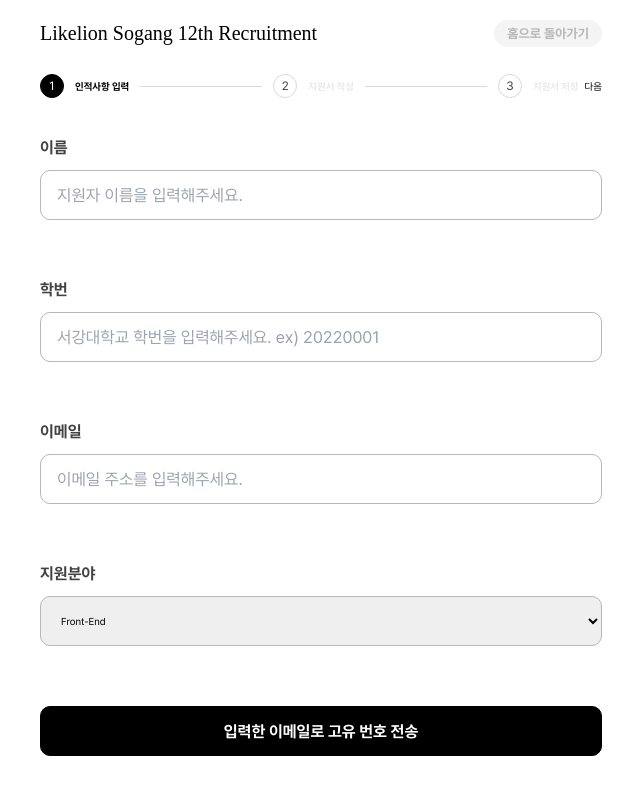
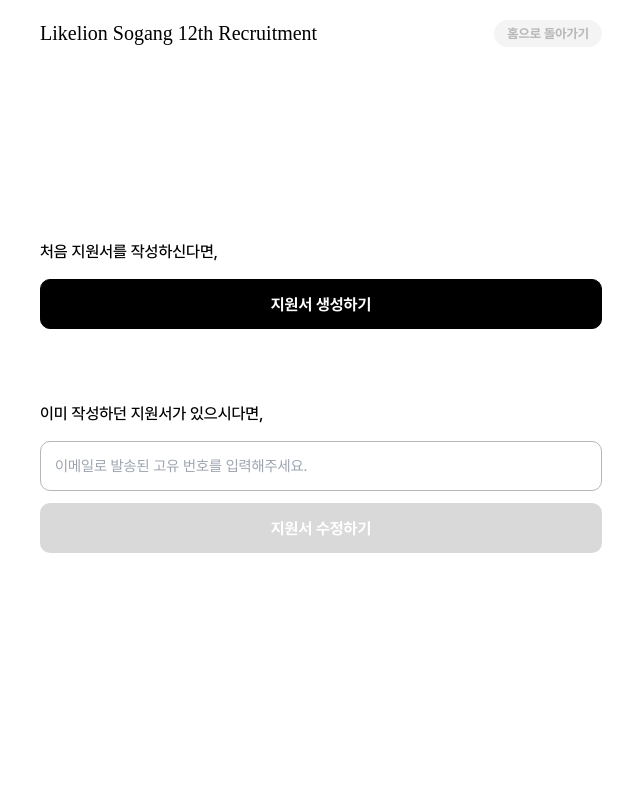
Before and after one commit to LIKELION-SOGANG/LIKELION-WEBSITE-CLIENT, a React (Create React App) app: page /recruit/apply in a window 1280 px wide. Shown: the top 794 px of the page, without its empty margins (319-959 px from the left). Built offline with nearby package versions, Linux system fonts and the light colour scheme.

Commit message:
Feat: 인적사항입력컴포넌트 구현#3

```diff
--- a/src/components/Recruit/ExistingApplication.jsx
+++ b/src/components/Recruit/ExistingApplication.jsx
@@ -1,14 +1,20 @@
 import React, { useState } from 'react';
 import styled from 'styled-components';
 
-const ExistingApplication = () => {
+const ExistingApplication = ({ onGoNext, onExistingApplication }) => {
   const [isValid, setIsValid] = useState(false);
 
   const handleInputChange = (event) => {
     const inputlength = event.target.value.length;
-    console.log(isValid);
-    console.log(inputlength);
+    // console.log(isValid);
+    // console.log(inputlength);
     setIsValid(inputlength === 6);
+  };
+  const handleButtonClick = () => {
+    if (isValid) {
+      onExistingApplication();
+      onGoNext();
+    }
   };
   return (
     <div>
@@ -19,7 +25,7 @@
         style={{ fontSize: '1.5rem' }}
         onChange={handleInputChange}
       />
-      <Button isValid={isValid}>
+      <Button isValid={isValid} onClick={handleButtonClick}>
         <ButtonText>지원서 수정하기</ButtonText>
       </Button>
     </div>
--- a/src/components/Recruit/Form.jsx
+++ b/src/components/Recruit/Form.jsx
@@ -1,22 +1,37 @@
-import React from 'react';
+import React, { useState } from 'react';
 import styled from 'styled-components';
 import InputField from './InputField';
 
 const Form = () => {
+  const [name, setName] = useState('');
+  const [studentId, setStudentId] = useState('');
+  const [email, setEmail] = useState('');
+  const [field, setField] = useState('');
   const handleNameChange = (event) => {
-    console.log('Name:', event.target.value);
+    setName(event.target.value);
+    // console.log('Name:', event.target.value);
   };
 
   const handleStudentIdChange = (event) => {
-    console.log('Student ID:', event.target.value);
+    setStudentId(event.target.value);
+    // console.log('Student ID:', event.target.value);
   };
 
   const handleEmailChange = (event) => {
-    console.log('Email:', event.target.value);
+    setEmail(event.target.value);
+    // console.log('Email:', event.target.value);
   };
 
   const handleFieldChange = (event) => {
-    console.log('Field:', event.target.value);
+    setField(event.target.value);
+    // console.log('Field:', event.target.value);
+  };
+
+  const handleSubmit = () => {
+    console.log('Name:', name);
+    console.log('Student ID:', studentId);
+    console.log('Email:', email);
+    console.log('Field:', field);
   };
   return (
     <div>
@@ -41,16 +56,19 @@
       <InputField
         label="지원분야"
         type="select"
-        placeholder="지원 분야를 선택해주세요."
         options={[
-          { label: 'Front-End', value: 'front' },
-          { label: 'Back-End', value: 'back' },
+          {
+            label: '지원 분야를 선택해주세요.',
+            value: '',
+          },
+          { label: 'Front-End', value: 'Front' },
+          { label: 'Back-End', value: 'Back' },
         ]}
         onChange={handleFieldChange}
       />
 
       <div>
-        <Button>
+        <Button onClick={handleSubmit}>
           <ButtonText>입력한 이메일로 고유 번호 전송</ButtonText>
         </Button>
       </div>
--- a/src/components/Recruit/InputField.jsx
+++ b/src/components/Recruit/InputField.jsx
@@ -1,12 +1,12 @@
 import React from 'react';
 import styled from 'styled-components';
 
-const InputField = ({ label, type, placeholder, options, onChange }) => {
+const InputField = ({ label, type, placeholder, options, onChange, value }) => {
   return (
     <FieldContainer>
       <Label>{label}</Label>
       {type === 'select' ? (
-        <Select onChange={onChange}>
+        <Select onChange={onChange} value={value}>
           {options.map((option, index) => (
             <option key={index} value={option.value}>
               {option.label}
@@ -18,7 +18,7 @@
           type={type}
           placeholder={placeholder}
           style={{ fontSize: '1.67rem' }}
-          onChange={onchange}
+          onChange={onChange}
         />
       )}
     </FieldContainer>
--- a/src/components/Recruit/NewApplication.jsx
+++ b/src/components/Recruit/NewApplication.jsx
@@ -1,11 +1,11 @@
 import React from 'react';
 import styled from 'styled-components';
 
-const NewApplication = () => {
+const NewApplication = ({ onNewApplication }) => {
   return (
     <div>
       <Text>처음 지원서를 작성하신다면,</Text>
-      <Button>
+      <Button onClick={onNewApplication}>
         <ButtonText>지원서 생성하기</ButtonText>
       </Button>
     </div>
--- a/src/components/Recruit/Progress.jsx
+++ b/src/components/Recruit/Progress.jsx
@@ -1,30 +1,25 @@
-import React, { useState } from 'react';
+import React, { useEffect, useState } from 'react';
 import styled from 'styled-components';
 
-const Progress = () => {
+const Progress = ({ step }) => {
   const steps = ['인적사항 입력', '지원서 작성', '지원서 저장'];
-  const [currentStep, setCurrentStep] = useState(0);
-  const goNext = () => {
-    setCurrentStep((prevStep) => {
-      if (prevStep < steps.length - 1) {
-        console.log(prevStep);
-        return prevStep + 1;
-      }
-      return prevStep;
-    });
-  };
+  // const [currentStep, setCurrentStep] = useState(0);
+  const [internalStep, setInternalStep] = useState(step);
+  useEffect(() => {
+    if (step !== internalStep) {
+      setInternalStep(step);
+    }
+  }, [step, internalStep]);
   return (
     <ProgressContainer>
-      {steps.map((step, index) => (
+      {steps.map((stepItem, index) => (
         <React.Fragment key={index}>
-          <Circle active={index <= currentStep}>{index + 1}</Circle>
-          <StepDescription active={index <= currentStep}>
-            {step}
-          </StepDescription>
-          {index < steps.length - 1 && <Line active={index < currentStep} />}
+          <Circle active={index <= step}>{index + 1}</Circle>
+          <StepDescription active={index <= step}>{stepItem}</StepDescription>
+          {index < steps.length - 1 && <Line active={index < step} />}
         </React.Fragment>
       ))}
-      <button onClick={goNext}>다음</button>
+      {/* <button onClick={goNext}>다음</button> */}
     </ProgressContainer>
   );
 };
--- a/src/page/Apply.jsx
+++ b/src/page/Apply.jsx
@@ -7,16 +7,31 @@
 import InputField from '../components/Recruit/InputField';
 import Form from '../components/Recruit/Form';
 const Apply = () => {
-  const [page, setPage] = useState('new');
+  const [currentStep, setCurrentStep] = useState(0);
+  const goNext = () => {
+    setCurrentStep((prevStep) => (prevStep < 2 ? prevStep + 1 : prevStep));
+  };
   return (
     <ApplyContainer>
       <TopBanner />
-      <Progress />
-      <Form />
-      {/* <div style={{ marginBottom: '19rem' }} /> */}
-      {/* {page === 'new' && <NewApplication />} */}
-      {/* <div style={{ marginBottom: '7rem' }} /> */}
-      {/* {page === 'new' && <ExistingApplication />} */}
+      {currentStep === 0 && (
+        <>
+          <div style={{ marginBottom: '19rem' }} />
+          <NewApplication onNewApplication={() => setCurrentStep(1)} />
+          <div style={{ marginBottom: '7rem' }} />
+          <ExistingApplication
+            onGoNext={goNext}
+            onExistingApplication={() => setCurrentStep(2)}
+          />
+        </>
+      )}
+      {currentStep >= 1 && (
+        <>
+          <Progress step={currentStep - 1} />
+          <Form />
+        </>
+      )}
+
       {/* <div
         style={{ display: 'flex', justifyContent: 'center', marginTop: '2rem' }}
       >
```
